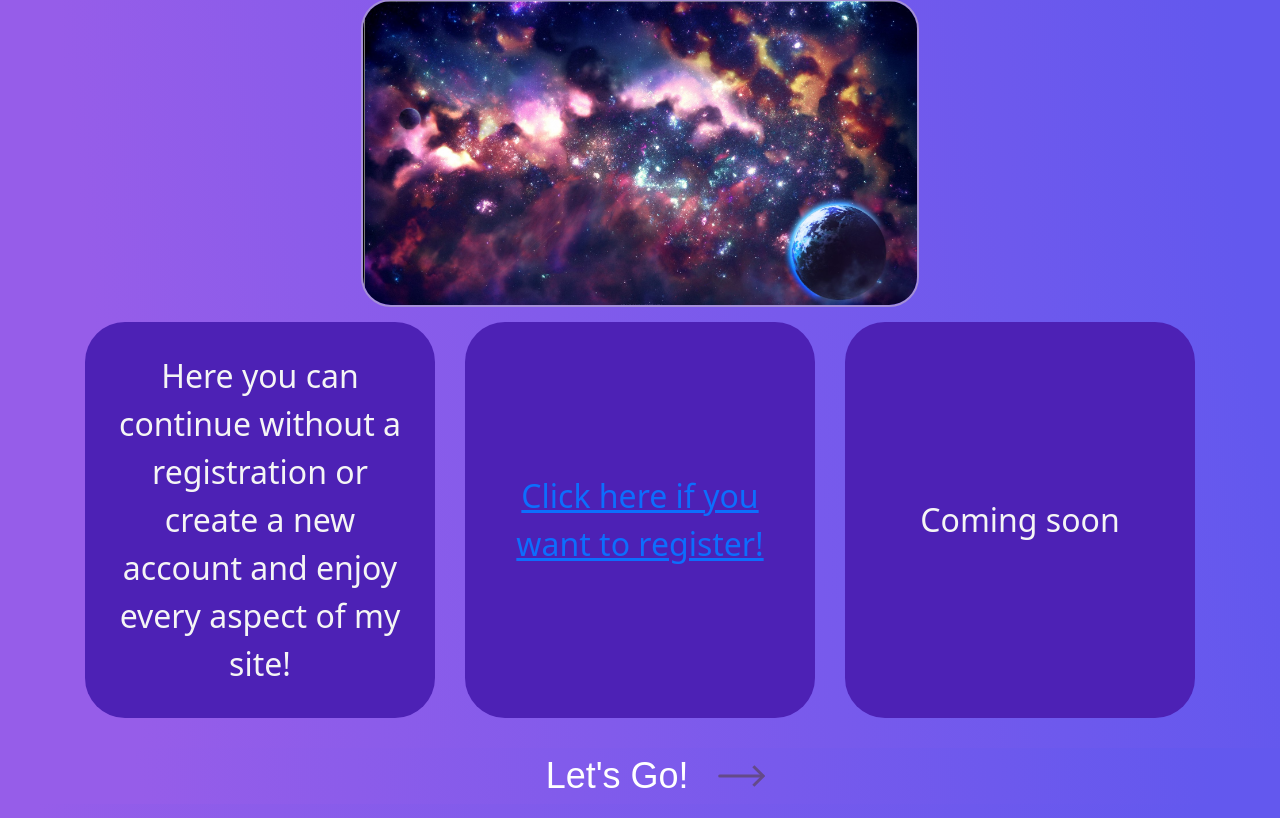
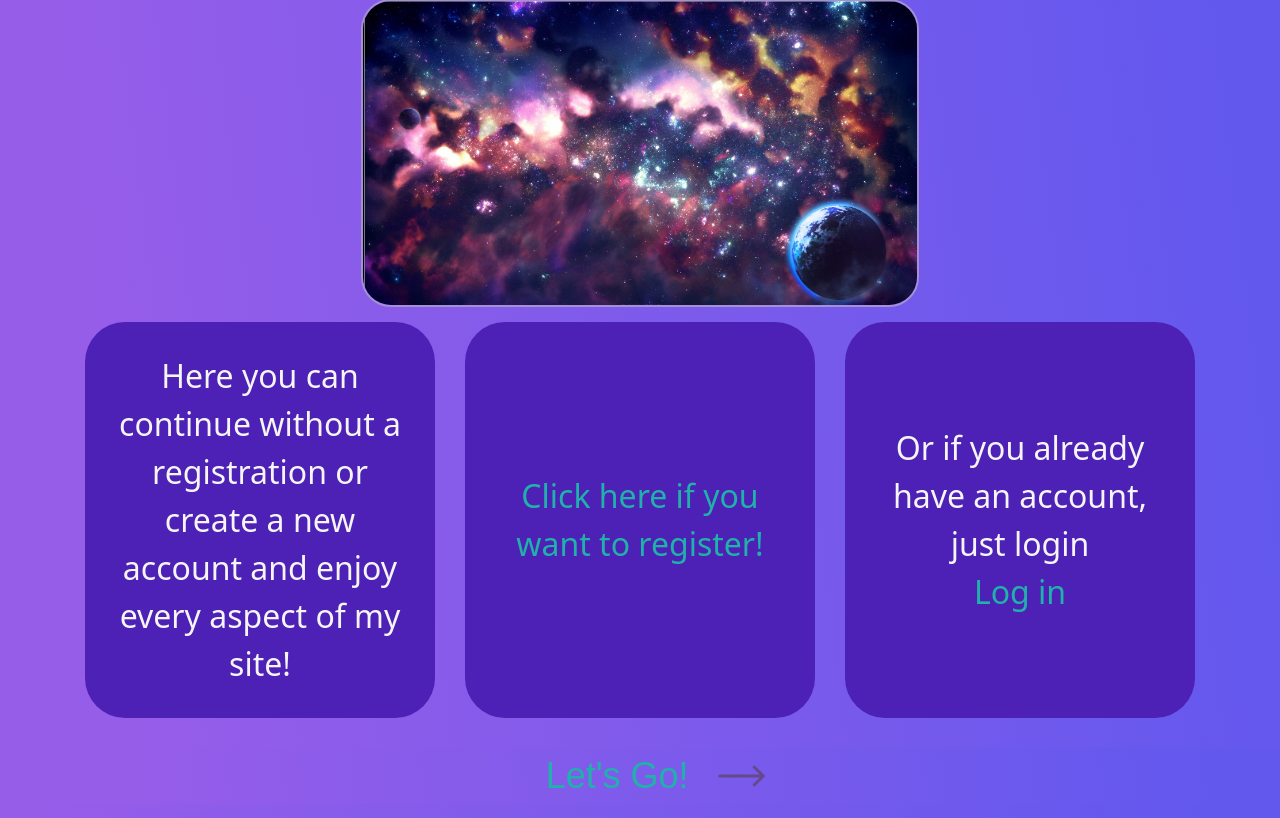
Before and after one commit to matyipeter/WebPy, a Django app: page / in a window 1280 px wide. Shown: the part 143-961 px from the top of the page. Run offline with Django 4.2, Linux system fonts and the light colour scheme.

Commit message:
Main_site links

```diff
--- a/static/css/main_styles.css
+++ b/static/css/main_styles.css
@@ -26,6 +26,16 @@ h1{
     display: flex;
     align-items: center;
     justify-content: center;
+    flex-flow: column;
+}
+
+a:any-link{
+  color: lightseagreen;
+  text-decoration: none;
+}
+
+a:hover, a:active{
+  color: rgba(32,	178,	170, 70%)
 }
 
 .animated_button {
@@ -131,4 +141,4 @@ h1{
 
 .effect1:hover .bg:after{
     top: 6px;
-  }
+}
--- a/templates/baseapp/main.html
+++ b/templates/baseapp/main.html
@@ -23,8 +23,9 @@
               <div class="col info">
                 <a href="">Click here if you want to register!</a>
               </div>
-              <div class="col info">
-                Coming soon
+              <div class="col info ln">
+                Or if you already have an account, just login
+                <a href="">Log in</a>
               </div>
             </div>
         </div>
```
